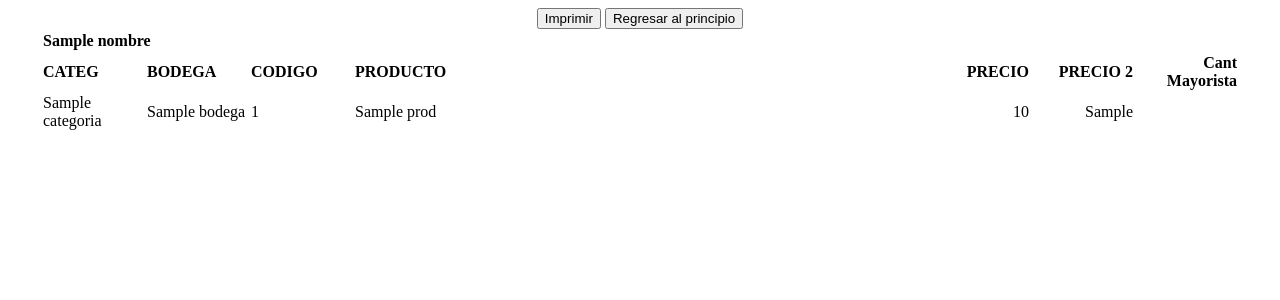
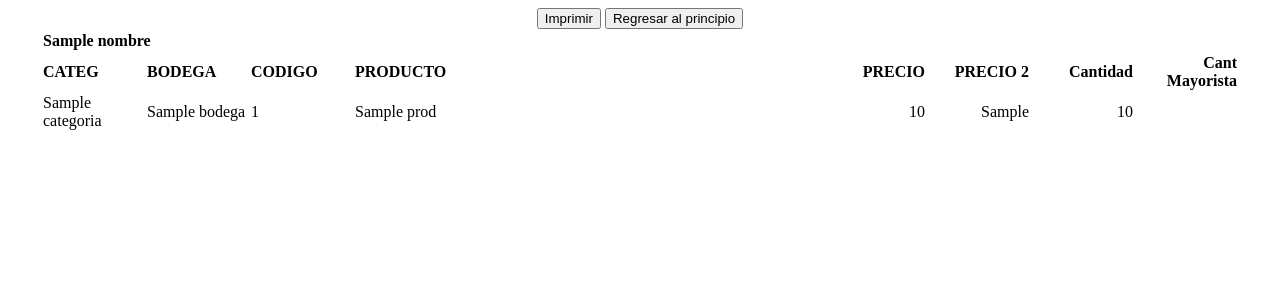
Before and after one commit to qihqi/henryFACT, a Django app: template servidor/henry/productos/templates/inventario.html in a window 1280 px wide. Shown: the top 300 px of the page. Run offline with Django 3.2, Linux system fonts and the light colour scheme; the template is opened without the code that fills it: most values are stand-ins (such as "Sample title", 1, 10 or a date in 2020); data that the repository does not hold is empty; parts of the project's set-up code (start-up, migrations or seed data) failed here and were passed over.

Commit message:
Poner columna que muestra la cantidad

```diff
--- a/servidor/henry/productos/templates/inventario.html
+++ b/servidor/henry/productos/templates/inventario.html
@@ -22,6 +22,7 @@
                 <th style="text-align:left;"> PRODUCTO </th>
                 <th style="text-align:right;" width=100> PRECIO </th>
                 <th style="text-align:right;" width=100> PRECIO 2</th>
+                <th style="text-align:right;" width=100> Cantidad</th>
                 <th style="text-align:right;" width=100> Cant Mayorista</th>
             </tr>
             {% if not ordenes %}
@@ -36,6 +37,7 @@
                 <td style="text-align:left;"> {{x.prod}} </td>
                 <td style="text-align:right;"> {{x.precio}} </td>
                 <td style="text-align:right;"> {{x.precio2}} </td>
+                <td style="text-align:right;"> {{x.cant|floatformat:"0"}} </td>
                 <td style="text-align:right;"> {{x.cant_mayorista|default:""}} </td>
             </tr>
             {%endfor %}
```
